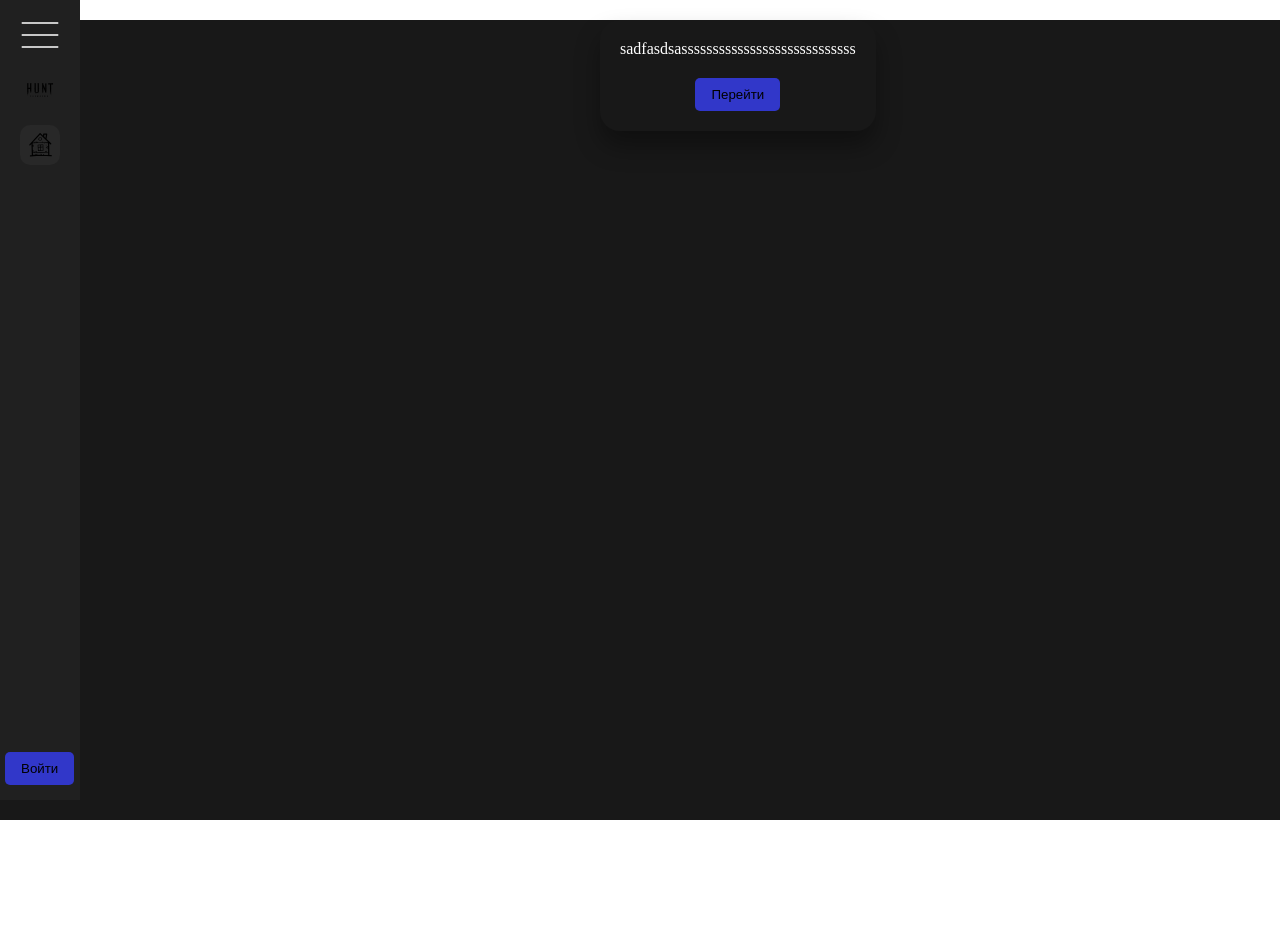
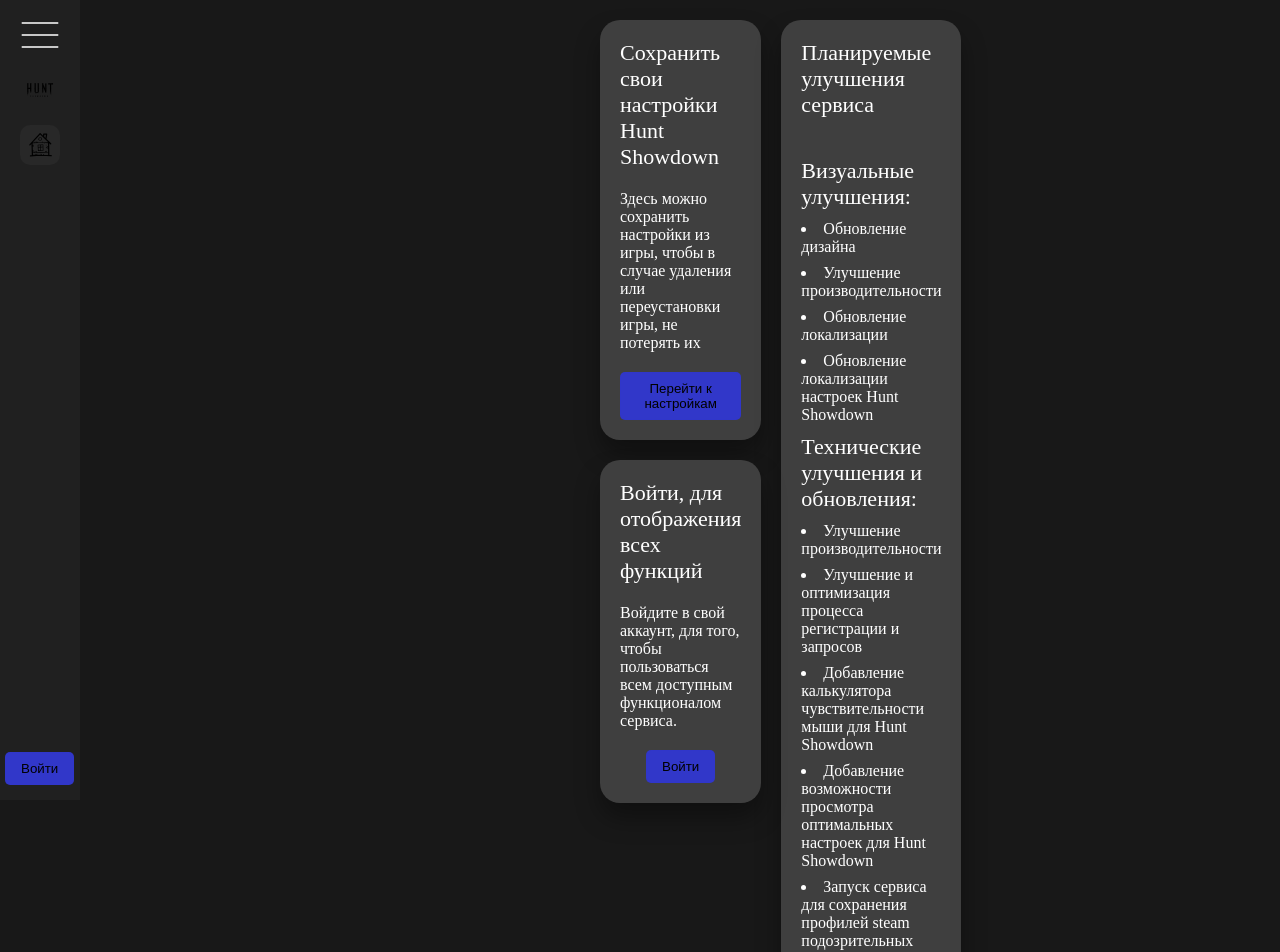
Before and after one commit to Lugzan151892/hunt-showdown, a Nuxt app: page / in a window 1280 px wide. Shown: the top 952 px of the page. Before the commit the page ends 820 px from the top, so only its background shows below. Built offline with nearby package versions, Linux system fonts and the light colour scheme.

Commit message:
feat/main-page-components: added main page components, added update info components, fixed app styles

```diff
--- a/assets/css/main.css
+++ b/assets/css/main.css
@@ -16,8 +16,8 @@
 .app {
 	width: 100%;
 	min-height: 100vh;
+	overflow: hidden;
 	margin: 0 auto;
-	position: relative;
 	background-color: var(--bg-main);
 	color: var(--text-color-primary);
 }
--- a/components/ContentBlock.vue
+++ b/components/ContentBlock.vue
@@ -1,7 +1,9 @@
 <template>
 	<div class="wrapper">
-		<div>{{ title }}</div>
-		<UiCustomButton :title="buttonTitle" @click="handleRedirect" />
+		<div class="wrapper__title">{{ $t(title) }}</div>
+		<div class="wrapper__text">{{ $t(text) }}</div>
+		<slot />
+		<UiCustomButton v-if="redirectPath" class="wrapper__button" :title="$t(buttonTitle)" @click="handleRedirect" />
 	</div>
 </template>
 <script lang="ts" setup>
@@ -15,6 +17,10 @@
 			default: 'Перейти'
 		},
 		redirectPath: {
+			type: String,
+			default: ''
+		},
+		text: {
 			type: String,
 			default: ''
 		}
@@ -31,11 +37,15 @@
 <style lang="scss" scoped>
 	.wrapper {
 		border-radius: 20px;
+		background: var(--bg-secondary);
 		box-shadow: 0px 15px 25px 0px rgba(0, 0, 0, 0.35);
 		padding: 20px;
 		display: grid;
 		grid-template-rows: max-content max-content;
 		row-gap: 20px;
 		justify-items: center;
+		&__title {
+			font-size: 22px;
+		}
 	}
 </style>
--- /dev/null
+++ b/components/UpdatesInfoBlock.vue
@@ -0,0 +1,55 @@
+<template>
+	<div class="updates">
+		<div class="updates__item">
+			<p class="updates__title">{{ $t('info.updatesVisualTitle') }}</p>
+			<div class="updates__list">
+				<ul>
+					<li>{{ $t('info.updatesVisualList1') }}</li>
+					<li>{{ $t('info.updatesVisualList2') }}</li>
+					<li>{{ $t('info.updatesVisualList3') }}</li>
+					<li>{{ $t('info.updatesVisualList4') }}</li>
+				</ul>
+			</div>
+		</div>
+		<div class="updates__item">
+			<p class="updates__title">{{ $t('info.updatesLogicTitle') }}</p>
+			<div class="updates__list">
+				<ul>
+					<li>{{ $t('info.updatesLogicList1') }}</li>
+					<li>{{ $t('info.updatesLogicList2') }}</li>
+					<li>{{ $t('info.updatesLogicList3') }}</li>
+					<li>{{ $t('info.updatesLogicList4') }}</li>
+					<li>{{ $t('info.updatesLogicList5') }}</li>
+					<li>{{ $t('info.updatesLogicList6') }}</li>
+					<li>{{ $t('info.updatesLogicList7') }}</li>
+				</ul>
+			</div>
+		</div>
+	</div>
+</template>
+<script lang="ts" setup></script>
+<style lang="scss" scoped>
+	.updates {
+		display: grid;
+		grid-template-columns: 1fr;
+		grid-template-rows: max-content max-content;
+		&__item:last-child {
+			margin-top: 10px;
+		}
+		&__title {
+			font-size: 22px;
+			margin-bottom: 10px;
+		}
+		&__list {
+			ul {
+				list-style-position: inside;
+				li {
+					margin-bottom: 8px;
+				}
+				li:last-child {
+					margin-bottom: 0;
+				}
+			}
+		}
+	}
+</style>
--- /dev/null
+++ b/locales/en/info.json
@@ -0,0 +1,27 @@
+{
+        "name": "info",
+        "locale": "en",
+        "translations": {
+                "huntInfoTitle": "Save your Hunt Showdown game settings",
+                "huntInfoText": "You can save and download your in-game settings and not lose it when reinstall game",
+                "huntInfoButton": "Go to settings",
+                "updatesInfoTitle": "Incoming updates",
+                "updatesVisualTitle": "Визуальные улучшения:",
+                "updatesVisualList1": "Обновление дизайна",
+                "updatesVisualList2": "Улучшение производительности",
+                "updatesVisualList3": "Обновление локализации",
+                "updatesVisualList4": "Обновление локализации настроек Hunt Showdown",
+                "updatesVisualList5": "Обновление дизайна",
+                "updatesVisualList6": "Обновление дизайна",
+                "updatesLogicTitle": "Технические улучшения и обновления:",
+                "updatesLogicList1": "Улучшение производительности",
+                "updatesLogicList2": "Улучшение и оптимизация процесса регистрации и запросов",
+                "updatesLogicList3": "Добавление калькулятора чувствительности мыши для Hunt Showdown",
+                "updatesLogicList4": "Добавление возможности просмотра оптимальных настроек для Hunt Showdown",
+                "updatesLogicList5": "Запуск сервиса для сохранения профилей steam подозрительных противников, для возможности отслеживать их статус (в бане или нет)",
+                "updatesLogicList6": "Добавление мобильной версии приложения",
+                "updatesLogicList7": "Добавление возможности скачивания сохраненных настроек в виде файла",
+                "authInfoTitle": "Войти, для отображения всех функций",
+                "authInfoText": "Войдите в свой аккаунт, для того, чтобы пользоваться всем доступным функционалом сервиса."
+        }
+}
--- a/locales/locales.ts
+++ b/locales/locales.ts
@@ -6,5 +6,7 @@
 import huntEn from './en/hunt.json';
 import validationEn from './en/validation.json';
 import validationRu from './ru/validation.json';
+import infoRu from './ru/info.json';
+import infoEn from './en/info.json';
 
-export { authEn, authRu, mainEn, mainRu, huntRu, huntEn, validationEn, validationRu };
+export { authEn, authRu, mainEn, mainRu, huntRu, huntEn, validationEn, validationRu, infoRu, infoEn };
--- /dev/null
+++ b/locales/ru/info.json
@@ -0,0 +1,25 @@
+{
+	"name": "info",
+	"locale": "ru",
+	"translations": {
+        "huntInfoTitle": "Сохранить свои настройки Hunt Showdown",
+        "huntInfoText": "Здесь можно сохранить настройки из игры, чтобы в случае удаления или переустановки игры, не потерять их",
+        "huntInfoButton": "Перейти к настройкам",
+        "updatesInfoTitle": "Планируемые улучшения сервиса",
+        "updatesVisualTitle": "Визуальные улучшения:",
+        "updatesVisualList1": "Обновление дизайна",
+        "updatesVisualList2": "Улучшение производительности",
+        "updatesVisualList3": "Обновление локализации",
+        "updatesVisualList4": "Обновление локализации настроек Hunt Showdown",
+        "updatesLogicTitle": "Технические улучшения и обновления:",
+        "updatesLogicList1": "Улучшение производительности",
+        "updatesLogicList2": "Улучшение и оптимизация процесса регистрации и запросов",
+        "updatesLogicList3": "Добавление калькулятора чувствительности мыши для Hunt Showdown",
+        "updatesLogicList4": "Добавление возможности просмотра оптимальных настроек для Hunt Showdown",
+        "updatesLogicList5": "Запуск сервиса для сохранения профилей steam подозрительных противников, для возможности отслеживать их статус (в бане или нет)",
+        "updatesLogicList6": "Добавление мобильной версии приложения",
+        "updatesLogicList7": "Добавление возможности скачивания сохраненных настроек в виде файла",
+        "authInfoTitle": "Войти, для отображения всех функций",
+        "authInfoText": "Войдите в свой аккаунт, для того, чтобы пользоваться всем доступным функционалом сервиса."
+	}
+}
--- a/pages/auth/store/authStore.ts
+++ b/pages/auth/store/authStore.ts
@@ -82,11 +82,10 @@
 		if (token) {
 			const result = await api.get('/user/auth', token);
 			if (result.status === 200 && !result.error) {
+				mainStore.isAuth = true;
 				mainStore.user = result.user;
 				localStorage.setItem('token', result.token);
-			} else {
-				mainStore.openModal(result.message, undefined, 'error');
-			}
+			} else if (result.status === 401 && result.error) localStorage.removeItem('token');
 		}
 	};
 
--- a/pages/index.vue
+++ b/pages/index.vue
@@ -1,17 +1,40 @@
 <template>
 	<div class="content">
-		<ContentBlock title="sadfasdsassssssssssssssssssssssssssss" />
+		<ContentBlock
+			class="content__hunt"
+			title="info.huntInfoTitle"
+			text="info.huntInfoText"
+			redirect-path="/games/hunt-showdown"
+			button-title="info.huntInfoButton"
+		/>
+		<ContentBlock class="content__updates" title="info.updatesInfoTitle">
+			<UpdatesInfoBlock />
+		</ContentBlock>
+		<ContentBlock
+			v-if="!mainStore.isAuth"
+			title="info.authInfoTitle"
+			text="info.authInfoText"
+			button-title="auth.loginTitle"
+			redirect-path="/login"
+		/>
 	</div>
 </template>
 
-<script setup lang="ts"></script>
+<script setup lang="ts">
+	import { useMainStore } from '~/store/mainStore';
+
+	const mainStore = useMainStore();
+</script>
 
 <style lang="scss" scoped>
 	.content {
-		margin-top: 20px;
 		max-width: 1280px;
 		display: grid;
+		margin-top: 20px;
 		grid-template-columns: 1fr 1fr;
-		column-gap: 20px;
+		gap: 20px;
+		&__updates {
+			grid-area: 1 / 2 / 6 / 3;
+		}
 	}
 </style>
--- a/plugins/i18n.ts
+++ b/plugins/i18n.ts
@@ -1,8 +1,19 @@
 import { createI18n } from 'vue-i18n';
 
-import { authRu, authEn, mainEn, mainRu, huntEn, huntRu, validationEn, validationRu } from '@/locales/locales';
+import {
+	authRu,
+	authEn,
+	mainEn,
+	mainRu,
+	huntEn,
+	huntRu,
+	validationEn,
+	validationRu,
+	infoEn,
+	infoRu
+} from '@/locales/locales';
 
-const dataList = [authEn, mainEn, authRu, mainRu, huntEn, huntRu, validationEn, validationRu];
+const dataList = [authEn, mainEn, authRu, mainRu, huntEn, huntRu, validationEn, validationRu, infoEn, infoRu];
 
 function getTranslate(arr: Array<COMMON.TTranslate>): COMMON.TTranslateMain {
 	const newData = arr.reduce((obj: COMMON.TTranslateMain, item: COMMON.TTranslate) => {
```
